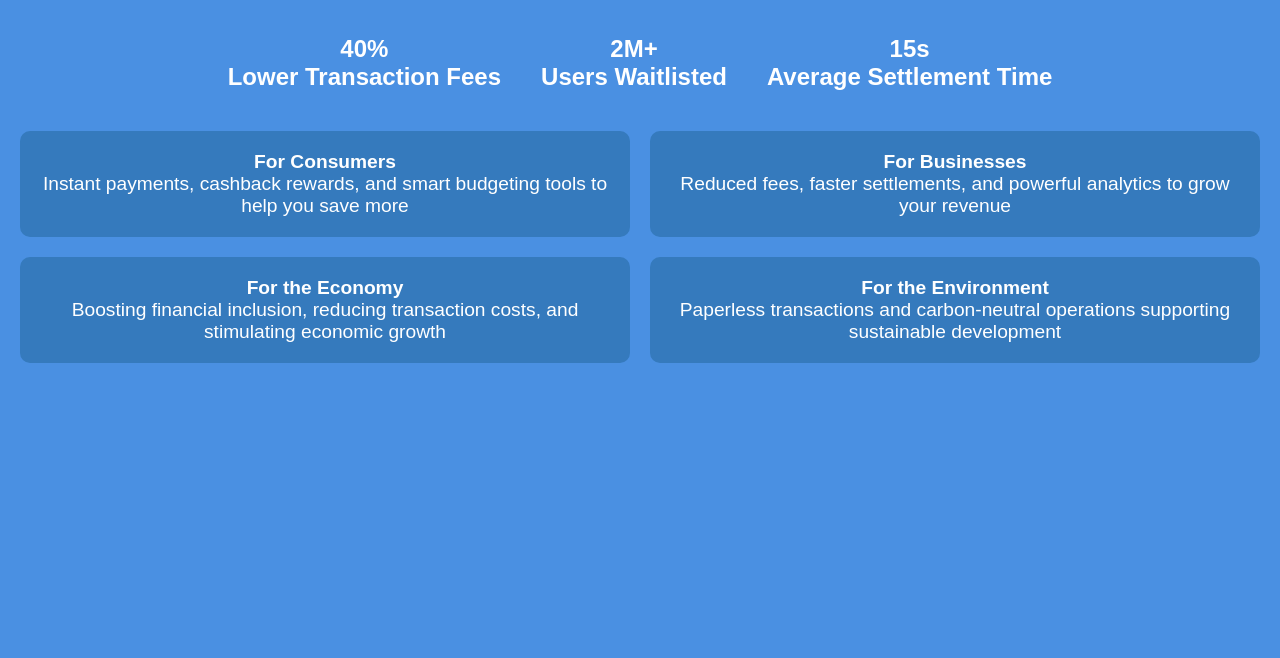
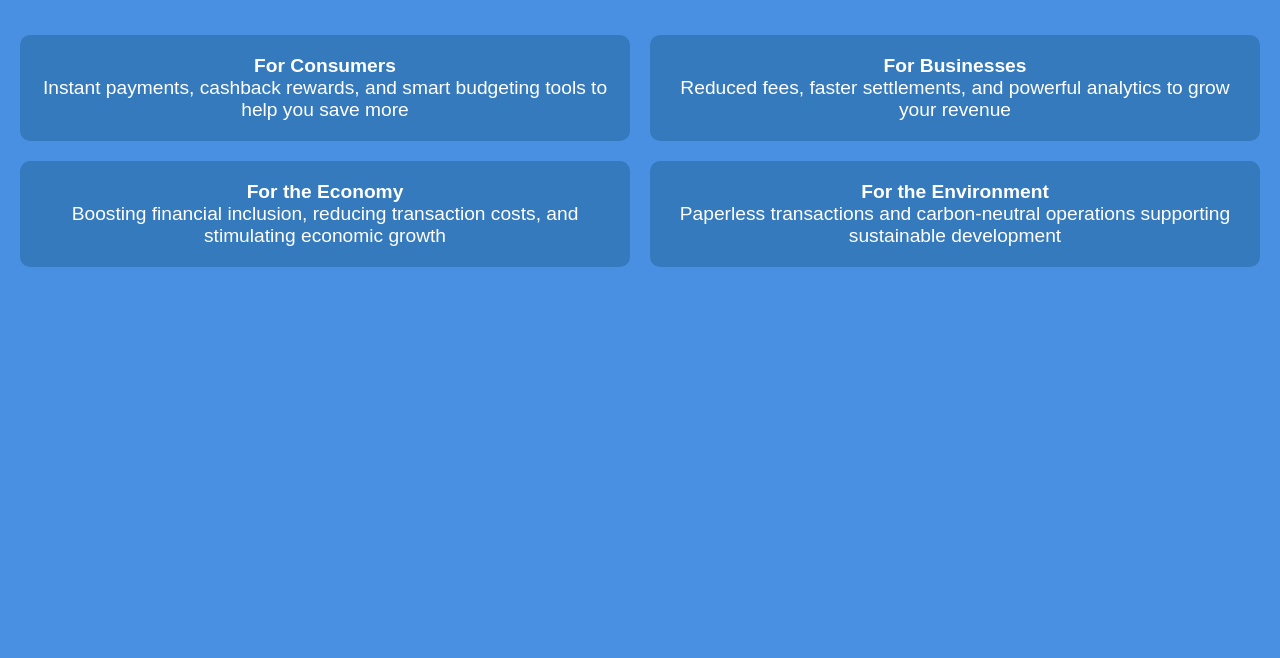
Before and after one commit to nairdeepakraj/techezepay, a plain HTML site: page index.html in a window 1280 px wide. Shown: the part 142-800 px from the top of the page. Drawn offline with Linux system fonts and the light colour scheme.

Commit message:
Add files via upload

```diff
--- a/index.html
+++ b/index.html
@@ -114,16 +114,6 @@
 
         </div>
 
-        <div class="stats">
-
-            <div class="stat">40%<br>Lower Transaction Fees</div>
-
-            <div class="stat">2M+<br>Users Waitlisted</div>
-
-            <div class="stat">15s<br>Average Settlement Time</div>
-
-        </div>
-
         <div class="grid">
 
             <div>
```
